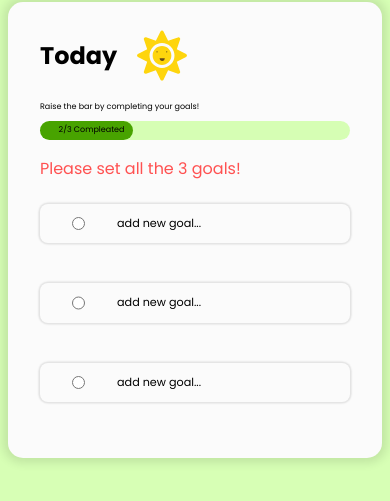
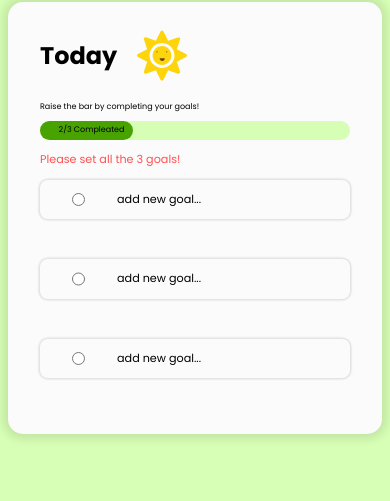
Before and after one commit to AdiyaMitra/Focus-On-Today, a plain HTML site: page FocusOnToday/Index.html in a window 390 px wide. Shown: the part 89-590 px from the top of the page. Drawn offline with Linux system fonts and the light colour scheme.

Commit message:
basic ui3

```diff
--- a/FocusOnToday/mediastyle.css
+++ b/FocusOnToday/mediastyle.css
@@ -34,6 +34,14 @@
         font-size: 50%;
         padding-top: 3.5%;
         padding-left: 20%;
+    }
+
+    .alert{
+        font-size: 0.7rem;
+    }
+
+    .inputField{
+        margin-top: 2rem;
     }
 
     .inputTitle{
```
